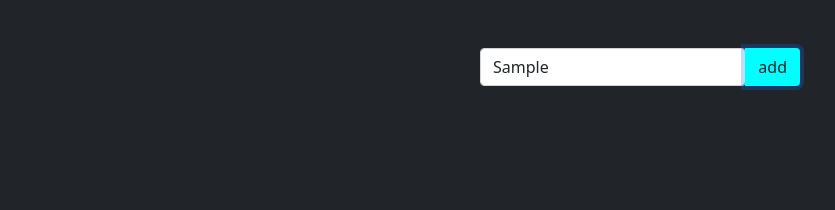
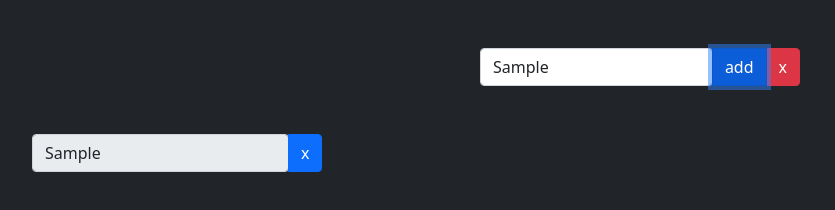
Before and after one commit to MewMihStow3339/intern_js.github.io, a plain HTML site: page ass/ass3/ass3.html in a window 1280 px wide. Both pictures are taken after typing "Sample" into the empty fields and a click on the button "add". Shown: the whole page, without its empty margins (0-835 px from the left). Drawn offline with nearby package versions, Linux system fonts and the light colour scheme.

Commit message:
1to3ass_done_almost_perfect

```diff
--- a/ass/ass2/ass2.js
+++ b/ass/ass2/ass2.js
@@ -3,7 +3,7 @@ const result = document.getElementById("result");
 result.innerHTML = "0"
 let rplc;
 let flag = 0;
-const buttonPressed = (e) => {
+const btnP = (e) => {
     const condition = result.innerText.charAt(result.innerText.length - 1)
     if (!(e.target.id == '0' || e.target.id == '=' || e.target.id == 'AC' || e.target.id == 'C' || e.target.id == '.')) {
         if (result.innerText == '0' || result.innerText == '/' || result.innerText == '-' || result.innerText == '+' || result.innerText == '*' || result.innerText == '%') {
@@ -76,5 +76,5 @@ const buttonPressed = (e) => {
 }
 
 for (let button of buttons) {
-    button.addEventListener("click", buttonPressed);
+    button.addEventListener("click", btnP);
 }
--- a/ass/ass3/ass3.css
+++ b/ass/ass3/ass3.css
@@ -2,6 +2,3 @@ table,tr,td{
     text-align: center;
     border: 3px solid black;
 }
-.btn{
-    background-color: aqua;
-}
--- a/ass/ass3/ass3.html
+++ b/ass/ass3/ass3.html
@@ -13,10 +13,18 @@
 
 <body class="bg-dark">
 
-    <div class="mt-5 w-25 position-absolute start-50 translate-middle-x btn-group">
+    <div class="mt-5 w-25 position-relative start-50 translate-middle-x btn-group">
         <input type="text" name="inp" class="form-control" id="inp">
-        <button type="button" class="btn" id="btn" onclick="add()">add</button>
+        <button type="button" class="btn btn-primary" id="btn" onclick="add()">add</button>
+        <button type="button" class="btn btn-danger" id="btnrm" onclick="remove()">x</button>
     </div>
+    <br>
+    <ul class="mt-5 position-relative start-50 translate-middle-x text-light" id="ul">
+        <!-- <li class="btn-group" id="li0">
+            <input type="text" name="disp" class="form-control" id="disp" disabled>
+            <button type="button" class="btn btn-danger" id="btnrm" onclick="remove()">x</button>
+        </li><br> -->
+    </ul>
 
 
 
--- a/ass/ass3/ass3.js
+++ b/ass/ass3/ass3.js
@@ -1,6 +1,40 @@
-function add() {
+let i = 1;
+let btni = 1;
+const add = () => {
+    const newli = document.createElement("li")
+    newli.setAttribute("class", "btn-group")
+    newli.setAttribute("id", `li${i}`)
+    document.querySelector("#ul").appendChild(newli)
+
+    const newinp = document.createElement("input")
+    newinp.type = "text"
+    newinp.disabled = true
     const input = document.getElementById("inp")
-    const content = input.innerText
+    newinp.value = `${input.value}`
+    newinp.setAttribute("class", "form-control")
+    newinp.setAttribute("id", "fc")
 
-    console.log(content);
+    document.querySelector(`#li${i}`).appendChild(newinp)
+
+    const newbtn = document.createElement("button")
+    newbtn.type = "button"
+    newbtn.innerHTML = "x"
+    newbtn.setAttribute("class", "btn btn-primary")
+    newbtn.setAttribute("id", `btn${btni}`)
+    newbtn.setAttribute("onclick", `remove(li${i})`)
+    document.querySelector(`#li${i}`).appendChild(newbtn)
+
+    const br = document.createElement("br")
+    document.querySelector(`#ul`).appendChild(br)
+    i++
+    btni++
 }
+function remove(id) {
+    console.log(id);
+    // i--
+    // btni--
+    // let el = document.getElementById(`li${i}`);
+    const newli = document.getElementById("ul")
+    // newli.removeChild(newli.lastElementChild)
+    newli.removeChild(id)
+}
```
Also changed, not shown: ass/ass1/ass1.html (+1 -1 lines), ass/ass2/ass2.html (+4 -1 lines).
